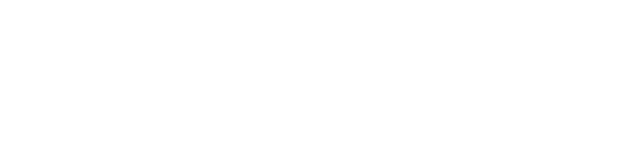
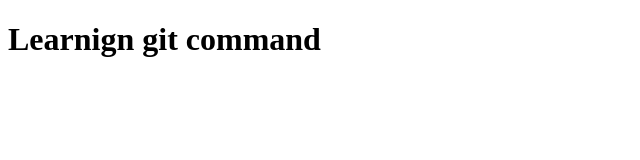
Before and after one commit to bhagatbhutale/another_one, a plain HTML site: page index.html in a window 1280 px wide. Shown: the whole page, without its empty margins (0-640 px from the left). Drawn offline with Linux system fonts and the light colour scheme.

Commit message:
add header of name

```diff
--- a/index.html
+++ b/index.html
@@ -6,6 +6,6 @@
     <title>Another on adding a git</title>
 </head>
 <body>
-
+    <h1>Learnign git command</h1>
 </body>
 </html>
```
